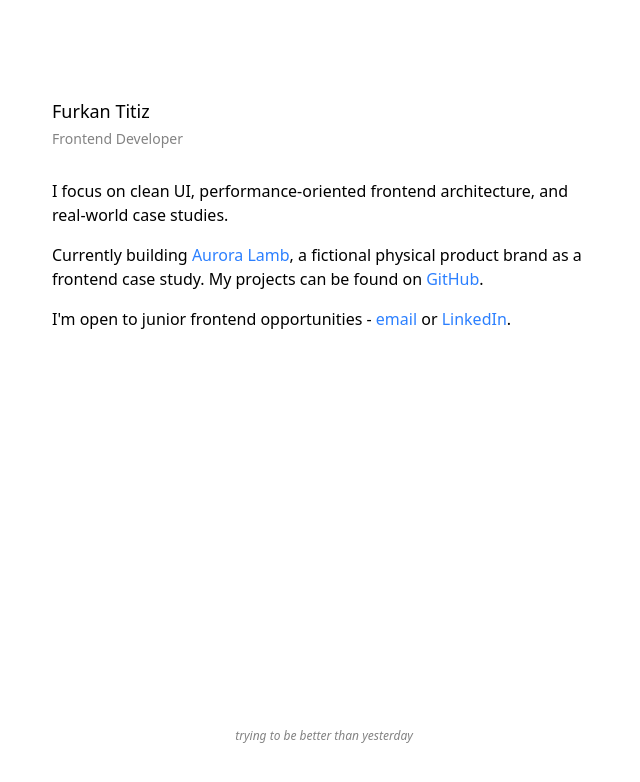
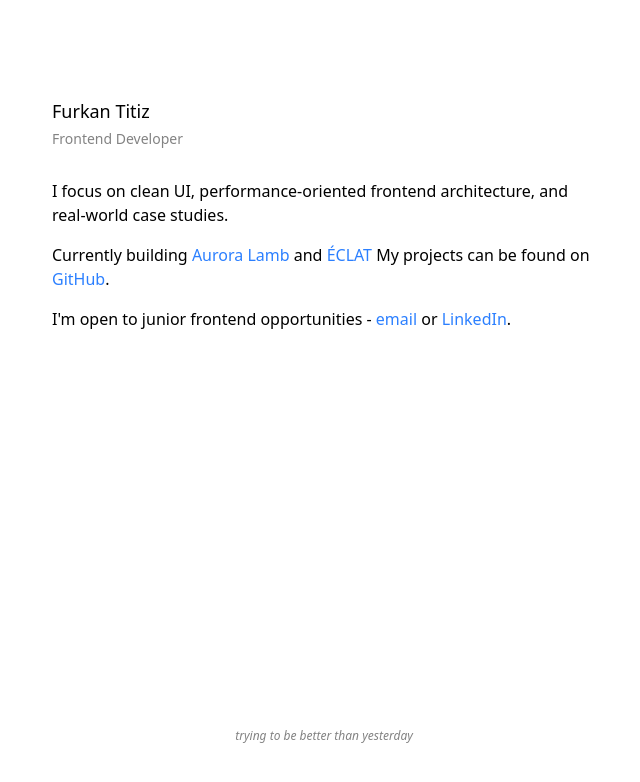
Before and after one commit to qrphy/homepage, a Next.js app: page / in a window 1280 px wide. Shown: the top 782 px of the page, without its empty margins (316-956 px from the left). Built offline with nearby package versions, Linux system fonts and the light colour scheme.

Commit message:
update: sections: projects

```diff
--- a/src/components/sections/Projects.tsx
+++ b/src/components/sections/Projects.tsx
@@ -12,7 +12,17 @@ export default function Projects() {
           >
             Aurora Lamb
           </a>
-          , a fictional physical product brand as a frontend case study. My
+          {" "}
+          and
+          <a
+          href="https://eclat-iota.vercel.app"
+          target="_blank"
+          rel="noopener noreferrer"
+          className="aurora-link decoration-current/40 hover:decoration-(--my-color) text-blue-500 underline-offset-3 transition-colors duration-200"
+        >
+          {" "}
+          ÉCLAT
+            </a> My
           projects can be found on{" "}
           <a
             href="https://github.com/qrphy"
```
